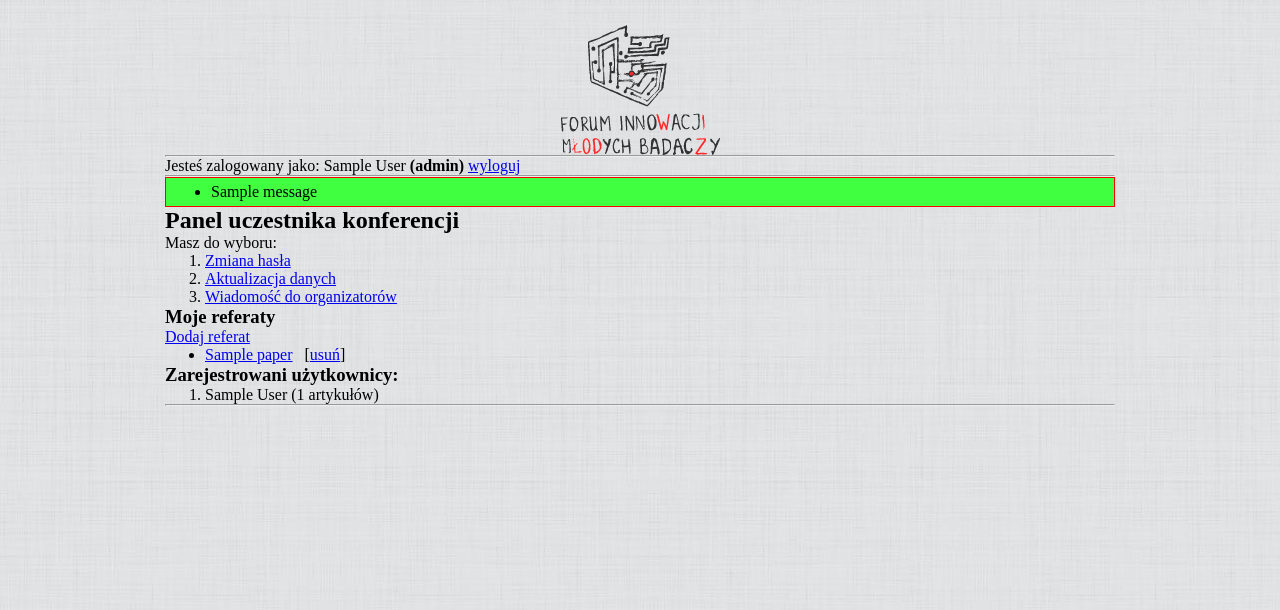
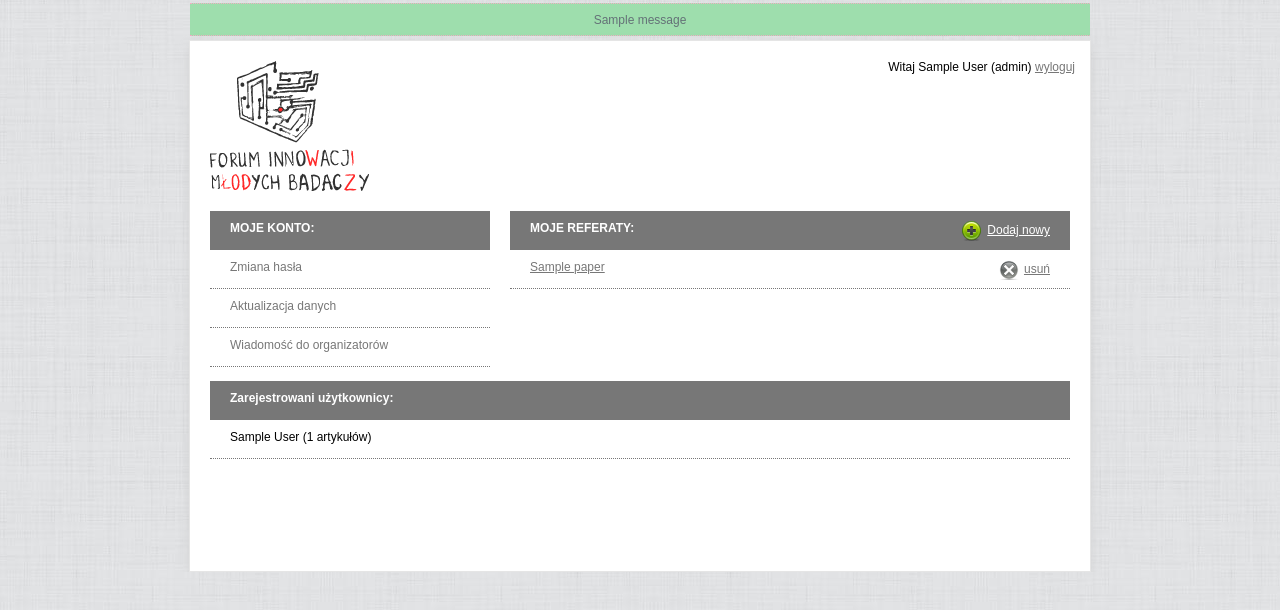
Before and after one commit to rnowotniak/econf-django2012, a Django app: page / in a window 1280 px wide. Shown: the top 610 px of the page. Run offline with Django 3.2, Linux system fonts and the light colour scheme; a user stored in the database is signed in; tables that the repository leaves empty hold one stand-in row (values such as "Sample post"); one stand-in notice (Sample message) is shown; parts of the project's set-up code (start-up, migrations or seed data) failed here and were passed over; some libraries are stand-ins or nearby versions.

Commit message:
Szata graficzna opracowana przez Dorote (skonczone)

```diff
--- a/static/css/main.css
+++ b/static/css/main.css
@@ -35,29 +35,63 @@
     font-size: 12px;
 }
 
+select {
+background: none repeat scroll 0 0 #FFFFFF;
+    border: 1px solid #CBCCCD;
+    border-radius: 3px 3px 3px 3px;
+    color: #000000;
+    font-family: Arial,Helvetica,sans-serif;
+    font-size: 11px;
+    height: auto !important;
+    padding: 5px !important;
+    position: relative;
+    z-index: 1;
+	height:18px;
+	padding-bottom: 0;
+    padding-top: 2px;
+	width:248px;
+}
+
+textarea {width:245px;}
+
 .button{
 	background-color: #a6a6a6;
     border: 0 none;
     color: #ffffff;
     font-family: "Segoe UI Web Semibold","Segoe UI Web Regular","Segoe UI","Helvetica Neue",Arial;
 	border-radius: 3px 3px 3px 3px;
-    font-size: 100%;
+    font-size: 12px;
     height: 2em;
     min-width: 6em;
     padding: 3px 12px 5px;
+	width:50px;
+	height:26px;
 }
 
-.height_10  { padding: 10px 0 0 0; }
+.error {
+	background: url('../image/error.png');
+	background-repeat:no-repeat;
+	background-position:490px 3px;
+	}
 
-.with_padding_top {padding-top:20px;}
-.with_error {height:45px;}
+.errorlist {color:red; text-align:right; list-style-type:none; position:relative;}
+.errorlist li{position:absolute; bottom:-20px; left:520px; font-size:11px;}
 
-input.error  { border:1px solid red;}
+.error input { border:1px solid red;}
+
 
 label.error { color: red; display:block; font-size:10px; text-align:center;}
 
-/*header */
-
+h2{
+	background-color:#777777;
+	color:white;
+	font-weight:bold;
+	height:20px;
+	padding:10px;
+	margin-left:10px;
+	margin-right:10px;
+	margin-bottom:20px;
+}
 
 
 /*main.php*/
@@ -153,3 +198,231 @@
 }
 
 .label_radio{ margin-left:5px; color:#777777}
+.footer {min-height:20px;}
+
+.my_account {
+	margin: auto;
+    width: 900px;
+	margin-top:40px;
+	background: none repeat scroll 0 0 #FFFFFF;
+    border: 1px solid #E5E5E5;
+	position: relative;
+	padding-bottom:30px;
+    box-shadow: 0 4px 10px -1px rgba(200, 200, 200, 0.7);
+	min-height:500px;
+	}
+
+
+.my_account h1 {
+margin:20px;
+}
+.body {position:relative;}
+.user_info {
+	z-index:1000;
+	position:absolute;
+	top:20px;
+	right:40px;
+}
+
+.body a {
+	color:#777777;
+}
+
+.menu_left_list {
+	width:280px;
+	margin:0px;
+	padding:0px;
+	margin-left:20px;
+	list-style-type:none;
+	float:left;
+}
+
+.menu_left li {
+	padding-left:20px;
+	height:25px;
+	padding-top:10px;
+	padding-bottom:3px;
+	border-bottom:1px dotted #777777;
+}
+
+
+
+.menu_left li a{text-decoration:none;}
+
+.my_papers{
+	float:left;
+	width:580px;
+	margin:0px;
+	padding:0px;
+	list-style-type:none;
+}
+
+.my_papers .menu_left_list {
+	width:560px;
+}
+
+.my_papers li{
+	padding-left:20px;
+	height:25px;
+	padding-top:10px;
+	padding-bottom:3px;
+	border-bottom:1px dotted #777777;
+	position:relative;
+}
+
+.my_papers li .delete{
+	position:absolute;
+	right:20px;
+	background-image: url('../image/trash.png');
+	padding-top:2px;
+	height:20px;
+	background-repeat:no-repeat;
+	padding-left:25px;
+}
+
+.my_papers .add {
+	color:white;
+	position:absolute;
+	right:20px;
+	background-image: url('../image/list-add.png');
+	padding-top:2px;
+	background-repeat:no-repeat;
+	padding-left:25px;
+	height:20px;
+}
+
+.menu_left {
+	width:300px;
+}
+
+.if_admin{
+	width:860px;
+	margin:0px;
+	padding:0px;
+	list-style-type:none;
+	margin-left:20px;
+}
+
+.registered_users{
+	clear:both;
+	width:860px;
+	margin:0px;
+	padding:0px;
+	list-style-type:none;
+}
+
+.registered_users li{
+	padding-left:20px;
+	height:25px;
+	padding-top:10px;
+	padding-bottom:3px;
+	border-bottom:1px dotted #777777;
+}
+
+.change_pass{
+	margin: auto;
+    width: 900px;
+	margin-top:20px;
+	background: none repeat scroll 0 0 #FFFFFF;
+    border: 1px solid #E5E5E5;
+	position: relative;
+	padding-bottom:30px;
+    box-shadow: 0 4px 10px -1px rgba(200, 200, 200, 0.7);
+	min-height:400px;
+}
+
+.module  {
+	border:none;
+
+}
+
+.form-row {height:40px;}
+
+.form-row label {padding-right:15px; width:120px;}
+.submit-row{position:relative;}
+.submit-row input {
+	position:absolute;
+	left:240px;
+	width:150px;
+}
+/* contact */
+.contact_form{
+	margin-left:10px;
+	position:relative;
+}
+
+.contact_form label{width:120px; padding-right:15px;}
+.contact_form  .button {position:absolute; left:312px; bottom:-40px;}
+
+/* edit */
+.edit_data {min-height:600px;}
+.edit_data p{
+	margin-bottom:10px;
+
+}
+
+.edit_data label{
+	margin-right:15px;
+}
+
+.edit_data .button {
+	left:415px;
+}
+
+/* papers */
+.add_paper p {
+	margin-bottom:10px;
+}
+
+.add_paper label{
+	margin-right:15px;
+}
+
+#id_attachment {width:300px;}
+
+.add_paper .button{
+	left:415px;
+}
+
+.delete {margin-left:10px;}
+
+/* message */
+
+.message {
+	height:30px;
+	position:absolute;
+	width:905px;
+	margin-left:20px;
+}
+
+.message ul {
+	background: none repeat scroll 0 0 #9EDEAD;
+    border-bottom: 1px dotted #F2ACC5;
+    border-top: 1px dotted #F2ACC5;
+    color: #647177;
+    font-size: 1.2em;
+    font-weight: bold;
+    margin: 0.2em 0 1em;
+    padding: 0.6em 1em !important;
+    text-align: center;
+	margin-left:5px;
+	padding-right:5px;
+	list-style-type:none;
+}
+
+.error_message{
+	background: none repeat scroll 0 0 #FACDDD;
+    border-bottom: 1px dotted #F2ACC5;
+    border-top: 1px dotted #F2ACC5;
+    color: #647177;
+    font-size: 1.2em;
+    font-weight: bold;
+    margin: 0.2em 0 1em;
+    padding: 0.6em 1em !important;
+    text-align: center;
+	margin-left:5px;
+	padding-right:5px;
+	list-style-type:none;
+}
+
+#id_sendcopy {width:16px;}
--- a/templates/base.html
+++ b/templates/base.html
@@ -4,40 +4,48 @@
     <title>System zarządzania konferencjami</title>
     <meta http-equiv="content-type" content="text/html;charset=utf-8" />
     <link rel="stylesheet" type="text/css" href="/static/css/main.css" />
-    <script type="text/javascript" src="/static/js/main.js"></script>
-    <script type="text/javascript" src="http://www.google.com/jsapi"></script>
     <script src="js/jquery.js" type="text/javascript"></script>
-    <script src="js/jquery.validate.js" type="text/javascript"></script>
-    <script src="js/messages_pl.js" type="text/javascript"></script>
+	<script>
+		setTimeout(function(){
+			document.getElementById('message').style.display = 'none';
+		}, 10000);
+	</script>
 </head>
 <body>
 <div class="page">
-    <div class="header">
+   <!-- <div class="header">
         <h1 onclick="location.href='/';"><a href="/">System zarządzania konferencjami</a></h1>
-    </div>
-    <div class="body">
-        <hr/>
-        {%  if user.is_anonymous %}
-            Posiadasz już konto? <a href="/login">Zaloguj się.</a><br/>
-        {%  else %}
-            Jesteś zalogowany jako: {{ user.account }}
-            {% if user.is_staff %}
-                <b>(admin)</b>
-            {% endif %}
-            <a href="/logout">wyloguj</a>
-        {%  endif %}
-        <hr/>
+    </div>-->
+	   <div class="message" >
+	       {# MESSAGES  ("Profil zaktualizowano" etc.) #}
 
-    {# MESSAGES  ("Profil zaktualizowano" etc.) #}
-    {% if messages %}
-        <div style="background-color:#40FF40; border:1px solid red; padding: 5px">
-            <ul>
+		{% if messages %}
+
+            <ul id="message">
                 {% for message in messages %}
                     <li{% if message.tags %} class="{{ message.tags }}"{% endif %}>{{ message }}</li>
                 {% endfor %}
             </ul>
-        </div>
-    {% endif %}
+
+		{% endif %}
+		</div>
+    <div class="body">
+
+
+		 <div class="user_info">
+			{%  if user.is_anonymous %}
+				<!-- Posiadasz już konto? <a href="/login">Zaloguj się.</a><br/> -->
+			{%  else %}
+				Witaj {{ user.account }}
+				{% if user.is_staff %}
+					<b>(admin)</b>
+				{% endif %}
+				<a href="/logout">wyloguj</a>
+			{%  endif %}
+		</div>
+
+
+
 
 
         {% block content %}
@@ -48,7 +56,7 @@
 
     </div>
     <div class="footer">
-        <hr/>
+
     </div>
 </div>
 </body>
--- a/templates/panel.html
+++ b/templates/panel.html
@@ -1,37 +1,42 @@
 {% extends "base.html" %}
 
 {% block content %}
-
-<h2>Panel uczestnika konferencji</h2>
+<div class="my_account">
+<h1>Forum Innowacji Młodych Badaczy</h1>
 
     <div>{{ message }}</div>
+<div class="menu_left">
 
-Masz do wyboru:
-    <ol>
+    <ul class="menu_left_list" >
+		<li style="background-color:#777777; color:white; font-weight:bold ">MOJE KONTO:</li>
         <li><a href="/accounts/changepass/">Zmiana hasła</a></li>
         <li><a href="/accounts/profile/">Aktualizacja danych</a></li>
         <li><a href="/contact">Wiadomość do organizatorów</a></li>
-    </ol>
+    </ul>
+</div>
+<div class="my_papers">
 
-<h3>Moje referaty</h3>
+    <ul class="menu_left_list">
+	<li style="background-color:#777777; color:white; font-weight:bold; ">MOJE REFERATY: <a class="add" href="/papers/">Dodaj nowy</a> </li>
 
-    <a href="/papers/">Dodaj referat</a>
-
-    <ul>
     {% for paper in papers %}
-        <li><a href="/papers/{{ paper.id }}">{{ paper }}</a> &nbsp;&nbsp;[<a href="/papers/delete/{{ paper.id }}">usuń</a>]</li>
+        <li><a href="/papers/{{ paper.id }}">{{ paper }}</a> <a class="delete" href="/papers/delete/{{ paper.id }}">usuń</a></li>
     {% endfor %}
     </ul>
-
+</div>
+<div class="if_admin">
 {% if user.is_staff %}
 
-<h3>Zarejestrowani użytkownicy:</h3>
-    <ol>
+
+    <ul class="registered_users" > &nbsp;
+	<li style="background-color:#777777; color:white; font-weight:bold; ">Zarejestrowani użytkownicy:</li>
         {% for a in accounts %}
             <li>{{ a }} ({{ a.paper_set.all|length }} artykułów)</li>
         {% endfor %}
-    </ol>
+    </ul>
 
 {% endif %}
 
 {% endblock %}
+</div>
+</div>
```
Also changed, not shown: other parts of static/css/main.css (+22 -11 lines), templates/contact.html (+12 -12 lines), templates/papers/delete.html (+7 -6 lines), templates/papers/paper.html (+13 -11 lines), templates/registration/form.html (+7 -7 lines), templates/registration/login.html (+15 -10 lines), templates/registration/password_change_form.html (+6 -7 lines), templates/registration/register.html (+8 -6 lines), static/image/error.png (added), static/image/list-add.png (added), static/image/trash.png (added).
